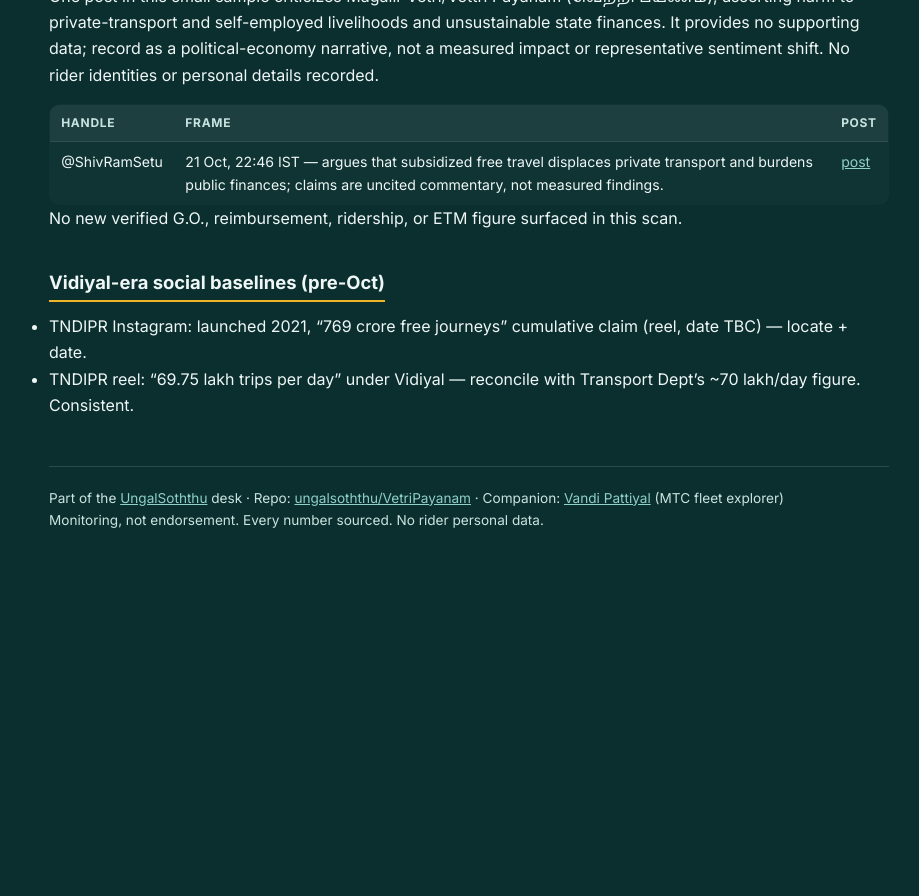
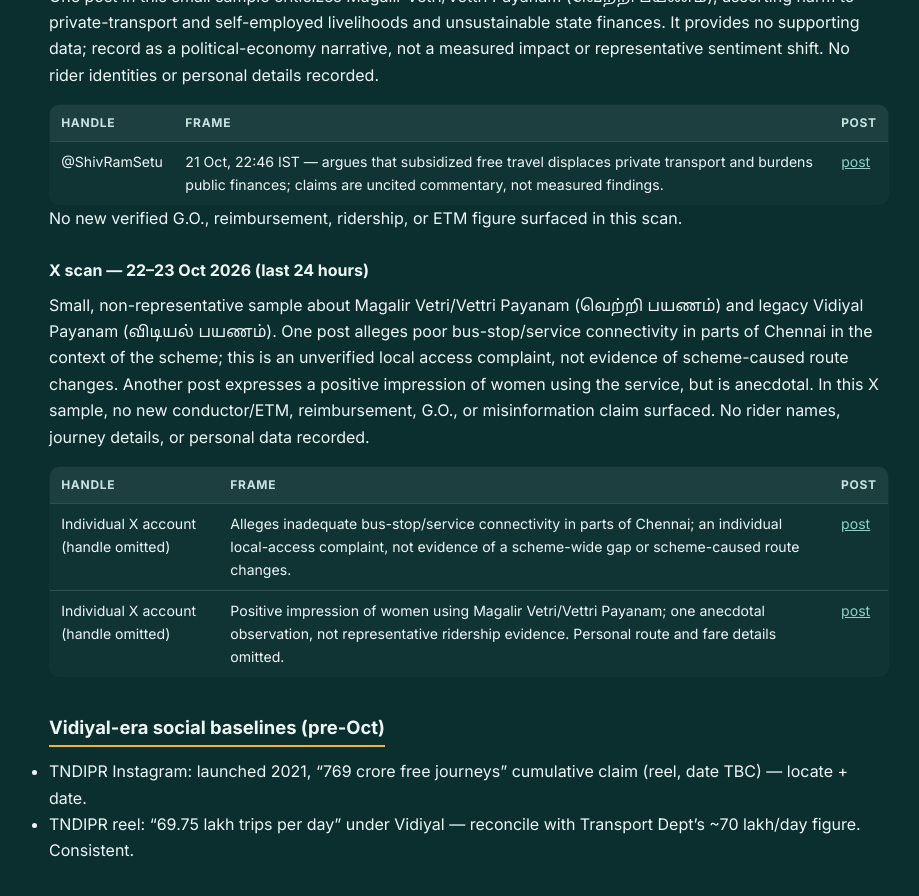
Before and after one commit to ungalsoththu/VetriPayanam, a Jekyll site: the page built from social/SOCIALLOG.md, in a window 1280 px wide and 900 px high, scrolled down 9453 px. Shown: the top 896 px of the window, without its empty margins (171-1090 px from the left). Built offline with Jekyll 4.4.1, drawn with Linux system fonts in a browser that asks for light colours; before the commit the page ends 10048 px from its top, so only the background shows below that.

Commit message:
daily watch 2026-10-23: log ridership and service-boundary update

```diff
--- a/social/SOCIALLOG.md
+++ b/social/SOCIALLOG.md
@@ -239,6 +239,15 @@ One post in this small sample criticizes Magalir Vetri/Vettri Payanam (வெற
 
 No new verified G.O., reimbursement, ridership, or ETM figure surfaced in this scan.
 
+### X scan — 22–23 Oct 2026 (last 24 hours)
+
+Small, non-representative sample about Magalir Vetri/Vettri Payanam (வெற்றி பயணம்) and legacy Vidiyal Payanam (விடியல் பயணம்). One post alleges poor bus-stop/service connectivity in parts of Chennai in the context of the scheme; this is an unverified local access complaint, not evidence of scheme-caused route changes. Another post expresses a positive impression of women using the service, but is anecdotal. In this X sample, no new conductor/ETM, reimbursement, G.O., or misinformation claim surfaced. No rider names, journey details, or personal data recorded.
+
+| Handle | Frame | Post |
+| --- | --- | --- |
+| Individual X account (handle omitted) | Alleges inadequate bus-stop/service connectivity in parts of Chennai; an individual local-access complaint, not evidence of a scheme-wide gap or scheme-caused route changes. | [post](https://x.com/i/status/2113540289206038981) |
+| Individual X account (handle omitted) | Positive impression of women using Magalir Vetri/Vettri Payanam; one anecdotal observation, not representative ridership evidence. Personal route and fare details omitted. | [post](https://x.com/i/status/2113514758439928214) |
+
 ## Vidiyal-era social baselines (pre-Oct)
 
 - TNDIPR Instagram: launched 2021, "769 crore free journeys" cumulative claim (reel, date TBC) — locate + date.
```
Also changed, not shown: news/NEWSLOG.md (+1 -0 lines).
